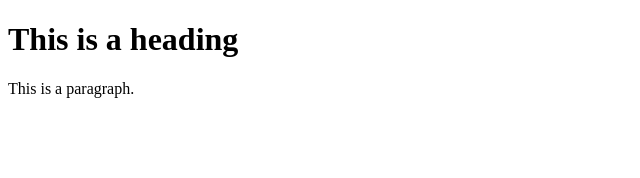
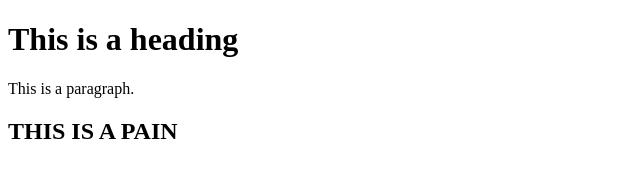
Before and after one commit to Apoerin/Test, a plain HTML site: page index.html in a window 1280 px wide. Shown: the whole page, without its empty margins (0-640 px from the left). Drawn offline with Linux system fonts and the light colour scheme.

Commit message:
added h3 at index.html

```diff
--- a/index.html
+++ b/index.html
@@ -6,6 +6,7 @@
 
 <h1>This is a heading</h1>
 <p>This is a paragraph.</p>
+<h2>THIS IS A PAIN</h2>
 
 </body>
 </html>
```
